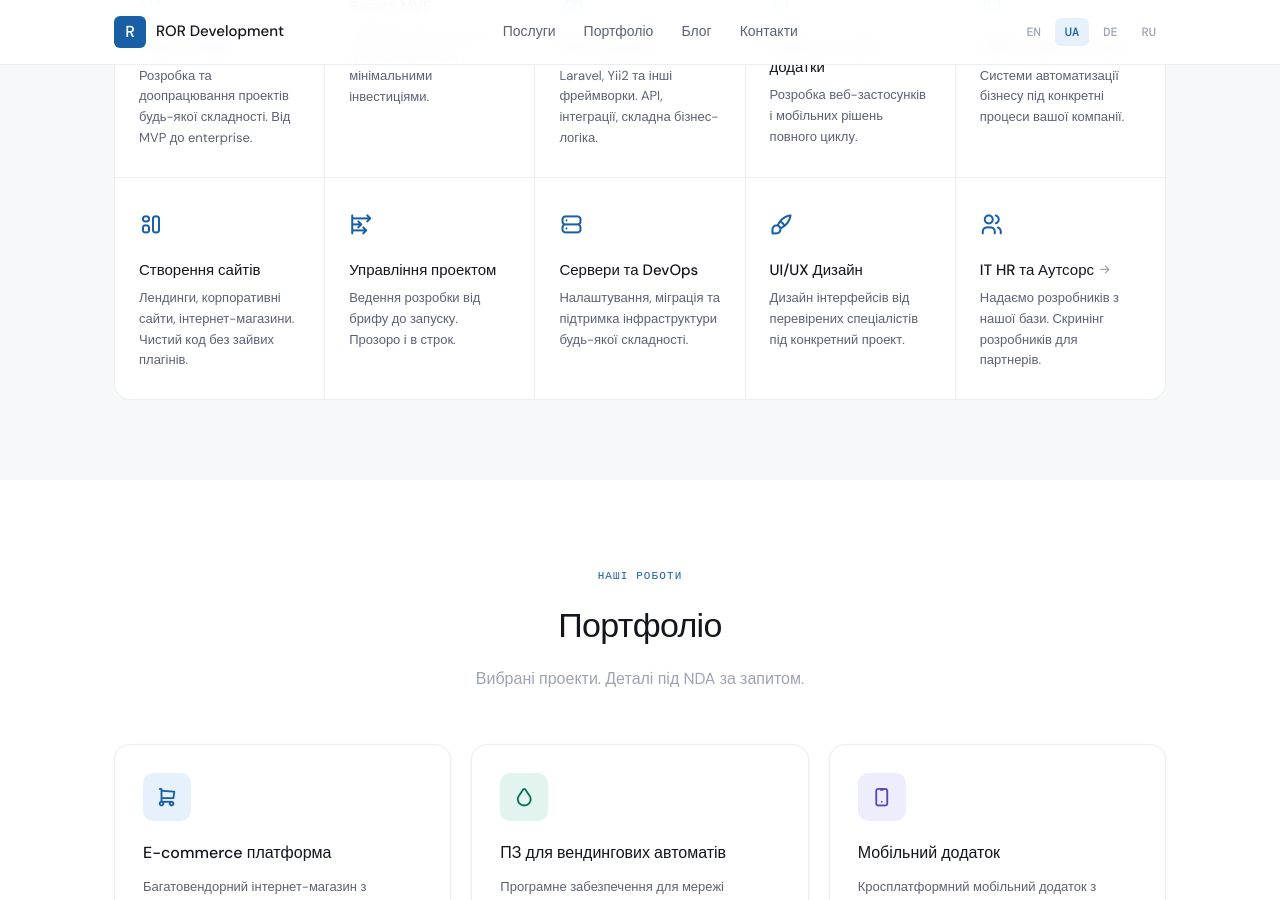
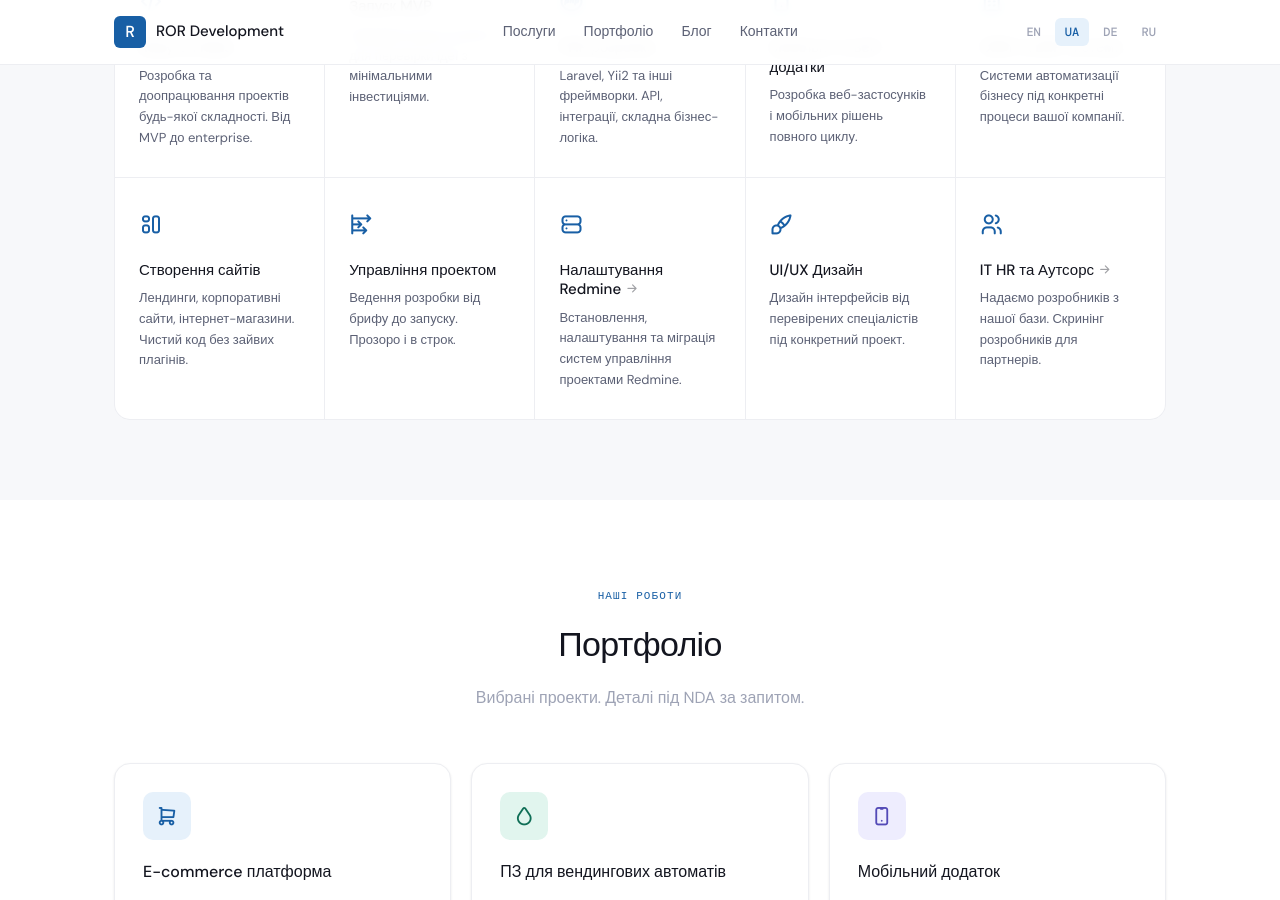
Before and after one commit to StannislavK/rordevelopment.github.io-, a Jekyll site: the page built from ua/index.html, in a window 1280 px wide and 900 px high, scrolled down 852 px. Built offline with Jekyll 4.4.1, drawn with Linux system fonts in a browser that asks for light colours.

Commit message:
Change service titles to Redmine Setup
Updated service titles and descriptions for Redmine setup in multiple languages.

```diff
--- a/_data/translations.yml
+++ b/_data/translations.yml
@@ -34,8 +34,9 @@ en:
         title: Project Management
         desc: Managing development of websites and web applications from brief to launch.
       - icon: ti-server
-        title: Server Management
-        desc: Setup, migration and maintenance of infrastructure of any complexity.
+        title: Redmine Setup
+        desc: Installation, configuration and migration of Redmine project management systems.
+        url: /en/services/redmine-setup/
       - icon: ti-brush
         title: UI/UX Design
         desc: Interface design by verified specialists hired per project.
@@ -96,8 +97,9 @@ ua:
         title: Управління проектом
         desc: Ведення розробки від брифу до запуску. Прозоро і в строк.
       - icon: ti-server
-        title: Сервери та DevOps
-        desc: Налаштування, міграція та підтримка інфраструктури будь-якої складності.
+        title: Налаштування Redmine
+        desc: Встановлення, налаштування та міграція систем управління проектами Redmine.
+        url: /ua/services/nalashtuvannya-redmine/
       - icon: ti-brush
         title: UI/UX Дизайн
         desc: Дизайн інтерфейсів від перевірених спеціалістів під конкретний проект.
@@ -158,8 +160,9 @@ de:
         title: Projektmanagement
         desc: Steuerung der Entwicklung vom Briefing bis zum Launch.
       - icon: ti-server
-        title: Server & DevOps
-        desc: Einrichtung, Migration und Wartung von Infrastruktur jeder Komplexität.
+        title: Redmine Einrichtung
+        desc: Installation, Konfiguration und Migration von Redmine Projektmanagementsystemen.
+        url: /de/services/redmine-einrichtung/
       - icon: ti-brush
         title: UI/UX Design
         desc: Interface-Design durch geprüfte Spezialisten je nach Projekt.
@@ -220,8 +223,9 @@ ru:
         title: Управление проектом
         desc: Ведение разработки от брифа до запуска. Прозрачно и в срок.
       - icon: ti-server
-        title: Серверы и DevOps
-        desc: Настройка, миграция и поддержка инфраструктуры любой сложности.
+        title: Настройка Redmine
+        desc: Установка, настройка и миграция систем управления проектами Redmine.
+        url: /ru/services/nastrojka-redmine/
       - icon: ti-brush
         title: UI/UX Дизайн
         desc: Дизайн интерфейсов от проверенных специалистов под конкретный проект.
```
